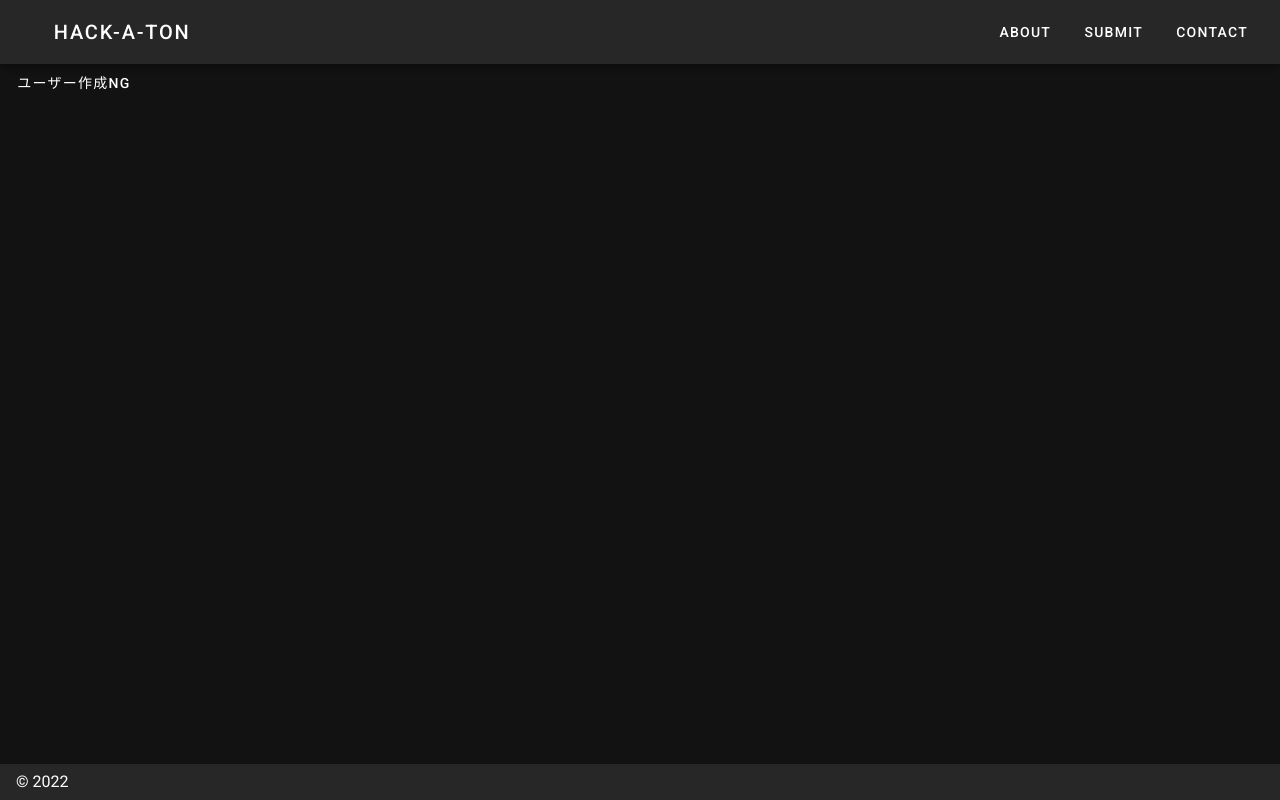
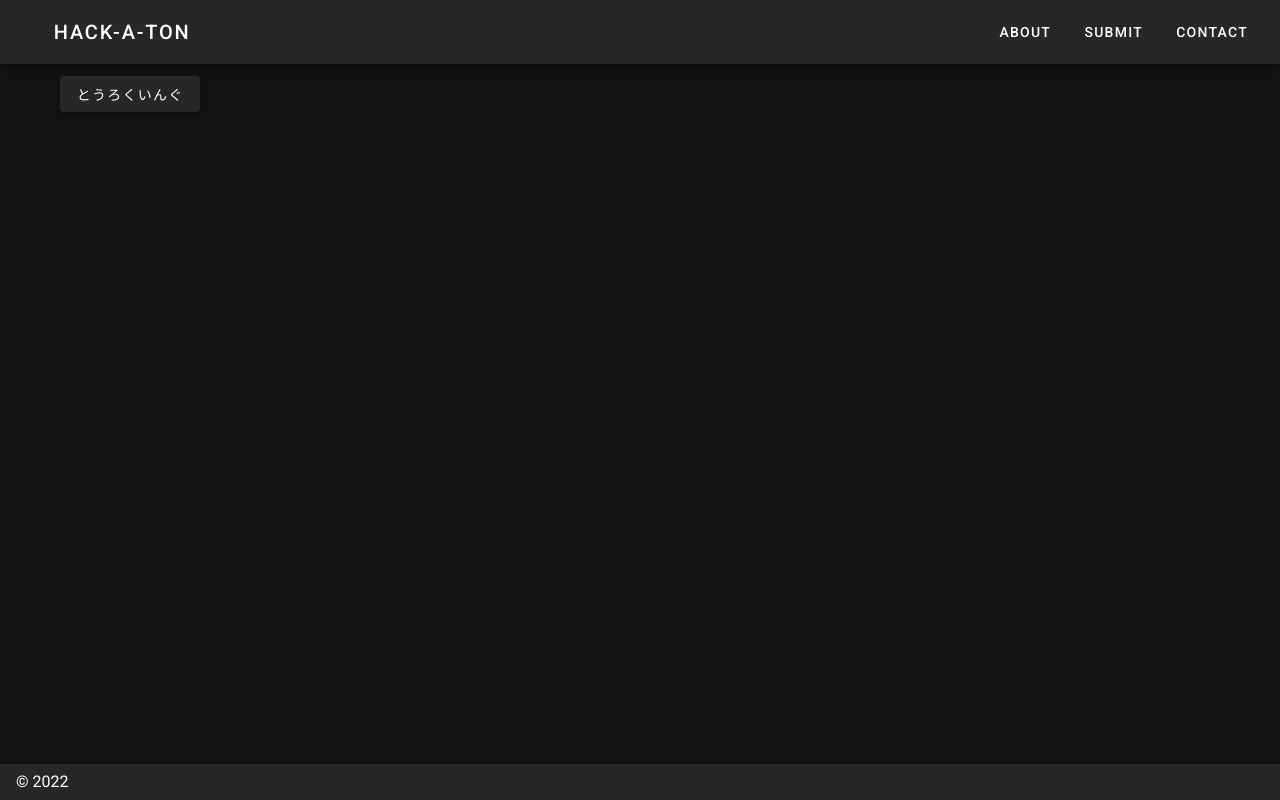
Before and after one commit to tos-up/Hack-a-ton, a Nuxt app: page /users in a window 1280 px wide. Built offline with nearby package versions, Linux system fonts and the light colour scheme.

Commit message:
子コンポに入れたら動いた よくわからん

```diff
--- a/components/User.vue
+++ b/components/User.vue
@@ -1,38 +1,13 @@
 <template>
-  <div>
-    <v-btn text @cilck.native="SignUp">ユーザー作成ng</v-btn>
-  </div>
+  <section class="user">
+    <UserSubmit />
+  </section>
 </template>
 
 <script>
-import {
-  getAuth,
-  onAuthStateChanged,
-  createUserWithEmailAndPassword,
-} from 'firebase/auth'
-
+import UserSubmit from './UserComponents/UserSubmit.vue'
 export default {
-  data() {
-    return {
-      emailAddress: 'tosup@tosup.dev',
-      password: '1234@qwerzka',
-    }
-  },
-  mounted() {},
-  methods: {
-    SignUp: function () {
-      const auth = getAuth()
-      console.log(auth)
-      createUserWithEmailAndPassword(auth, this.emailAddress, this.password)
-        .then((userCredential) => {
-          console.log('user created')
-        })
-        .catch((error) => {
-          alert(error)
-          console.log(error)
-        })
-    },
-  },
+  components: { UserSubmit },
 }
 </script>
 
--- /dev/null
+++ b/components/UserComponents/UserSubmit.vue
@@ -0,0 +1,42 @@
+<template>
+  <section class="userSubmit">
+    <v-container>
+      <v-btn @click="signUp">とうろくいんぐ</v-btn>
+    </v-container>
+  </section>
+</template>
+
+<style>
+</style>
+
+<script>
+import {
+  getAuth,
+  onAuthStateChanged,
+  createUserWithEmailAndPassword,
+} from 'firebase/auth'
+
+export default {
+  data() {
+    return {
+      emailAddress: 'tosup@tosup.dev',
+      password: '1234@qwerzka',
+    }
+  },
+  mounted() {},
+  methods: {
+    signUp: function () {
+      const auth = getAuth()
+      console.log(auth)
+      createUserWithEmailAndPassword(auth, this.emailAddress, this.password)
+        .then((userCredential) => {
+          console.log('user created')
+        })
+        .catch((error) => {
+          alert(error)
+          console.log(error)
+        })
+    },
+  },
+}
+</script>
```
